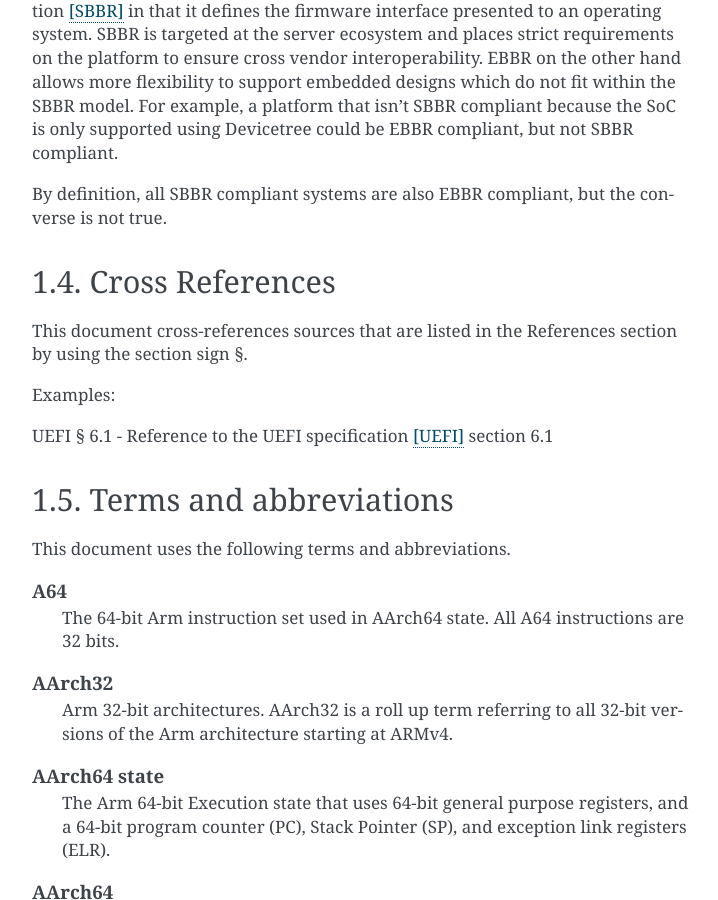
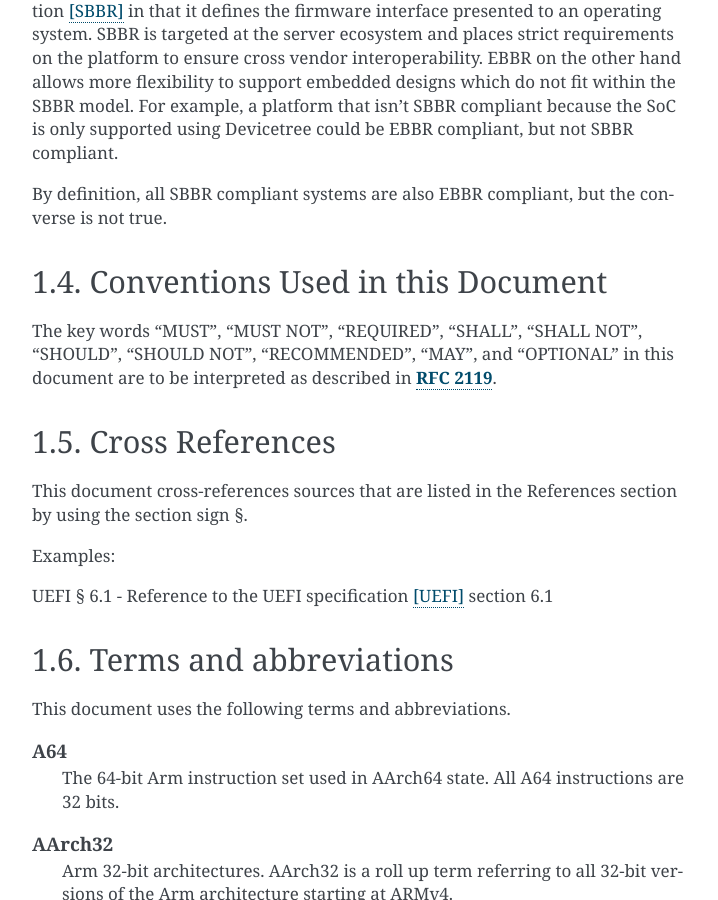
Before and after one commit to ARM-software/ebbr, a Sphinx documentation site: the page built from source/chapter1-about.rst, in a window 1280 px wide and 900 px high, scrolled down 3091 px. Shown: the whole window, without its empty margins (388-1106 px from the left). Built offline with Sphinx 7.4.7, drawn with Linux system fonts in a browser that asks for light colours; some of the changed text lies outside the part shown.

Commit message:
Add reference to RFC 2119 in conventions
Add a conventions section to the document and include link to RFC 2119
for the interpretation of MUST, SHALL, SHOULD, etc.

Fixes: #46
Signed-off-by: Grant Likely <grant.likely@arm.com>
Cc: Francois Ozog <francois.ozog@linaro.org>
Cc: Daniel Thompson <daniel.thompson@linaro.org>

```diff
--- a/source/chapter1-about.rst
+++ b/source/chapter1-about.rst
@@ -159,6 +159,13 @@
 By definition, all SBBR compliant systems are also EBBR compliant, but the
 converse is not true.
 
+Conventions Used in this Document
+=================================
+
+The key words "MUST", "MUST NOT", "REQUIRED", "SHALL", "SHALL NOT", "SHOULD",
+"SHOULD NOT", "RECOMMENDED", "MAY", and "OPTIONAL" in this document are to be
+interpreted as described in :rfc:`2119`.
+
 Cross References
 ================
 This document cross-references sources that are listed in the References
```
